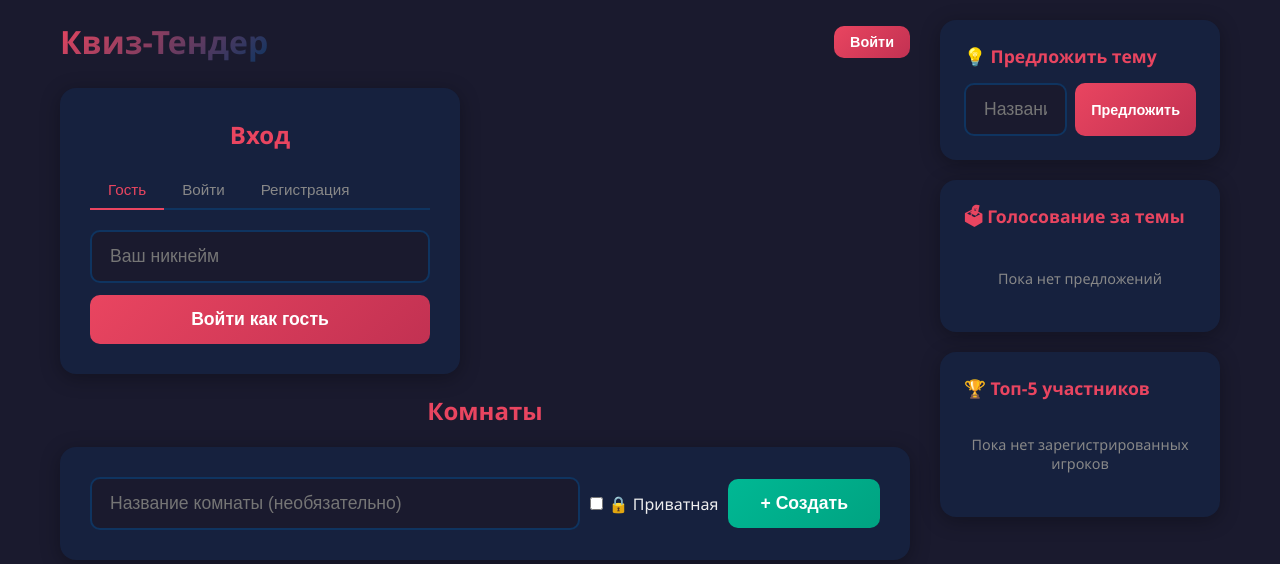
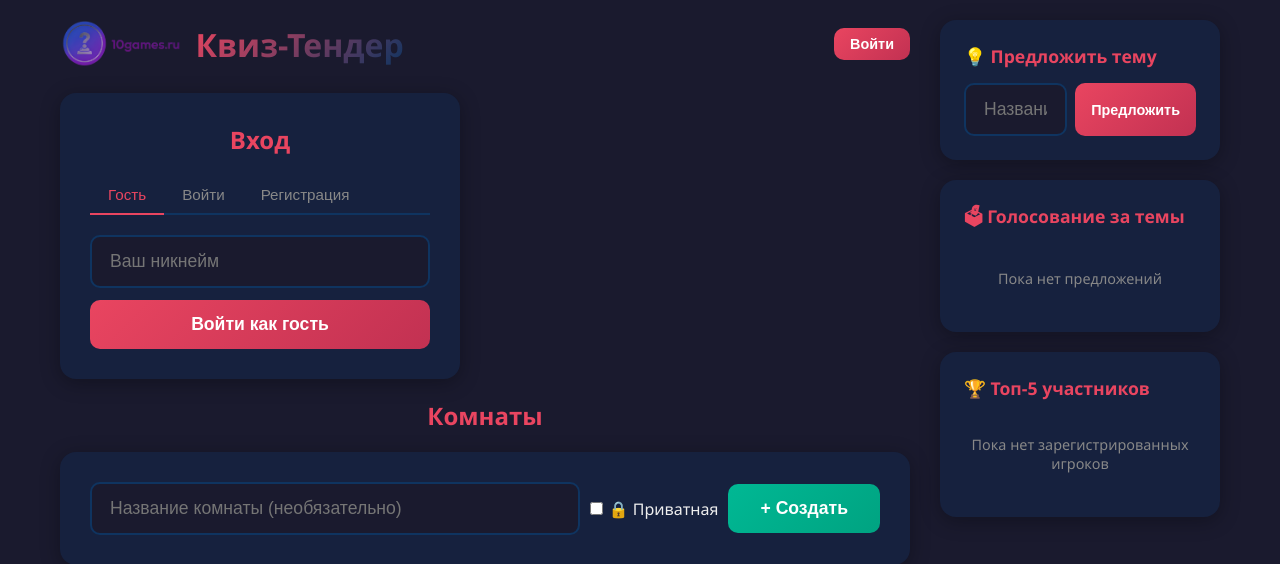
Before and after one commit to TorchinAE/quiz-game, a FastAPI app: page / in a window 1280 px wide. Shown: the top 564 px of the page. Run offline with FastAPI, Linux system fonts and the light colour scheme.

Commit message:
feat: add logo to lobby and room headers
Download logo from Yandex Disk and display it in the lobby header
(alongside the title) and room top bar (before the lobby link).
Responsive sizing for mobile.

```diff
--- a/app/static/style.css
+++ b/app/static/style.css
@@ -156,6 +156,7 @@ select { width: 100%; padding: 10px; border: 2px solid #0f3460; border-radius: 8
 .lobby-header h1 { margin-bottom: 0; font-size: 2em; }
 .lobby-auth-bar { display: flex; align-items: center; gap: 12px; }
 .player-label { color: var(--text-secondary); font-size: 0.95em; }
+.header-logo { height: 48px; width: auto; border-radius: 8px; flex-shrink: 0; }
 
 /* Auth card */
 .auth-card { max-width: 400px; }
@@ -292,6 +293,7 @@ input[type="email"]:focus { border-color: var(--color-primary); }
     .room-teams { grid-template-columns: 1fr; }
     h1 { font-size: 1.8em; }
     .lobby-header h1 { font-size: 1.5em; }
+    .header-logo { height: 36px; }
 }
 
 /* Admin sidebar layout */
--- a/app/templates/lobby.html
+++ b/app/templates/lobby.html
@@ -5,7 +5,10 @@
     <!-- Main area -->
     <div class="lobby-main">
         <div class="lobby-header">
-            <h1>Квиз-Тендер</h1>
+            <div style="display:flex;align-items:center;gap:12px">
+                <img src="/quiz/static/logo.png" alt="Квиз-Тендер" class="header-logo">
+                <h1>Квиз-Тендер</h1>
+            </div>
             <div class="lobby-auth-bar" id="auth-bar"></div>
         </div>
 
--- a/app/templates/room.html
+++ b/app/templates/room.html
@@ -5,6 +5,7 @@
     <!-- Top bar -->
     <div id="top-bar">
         <div class="room-top-info">
+            <img src="/quiz/static/logo.png" alt="Квиз-Тендер" class="header-logo">
             <a href="/quiz/" class="btn btn-secondary btn-sm">← Лобби</a>
             <span class="room-code-badge" id="room-code"></span>
             <span id="role-badge" class="role-badge"></span>
```
Also changed, not shown: app/static/logo.png (added).
